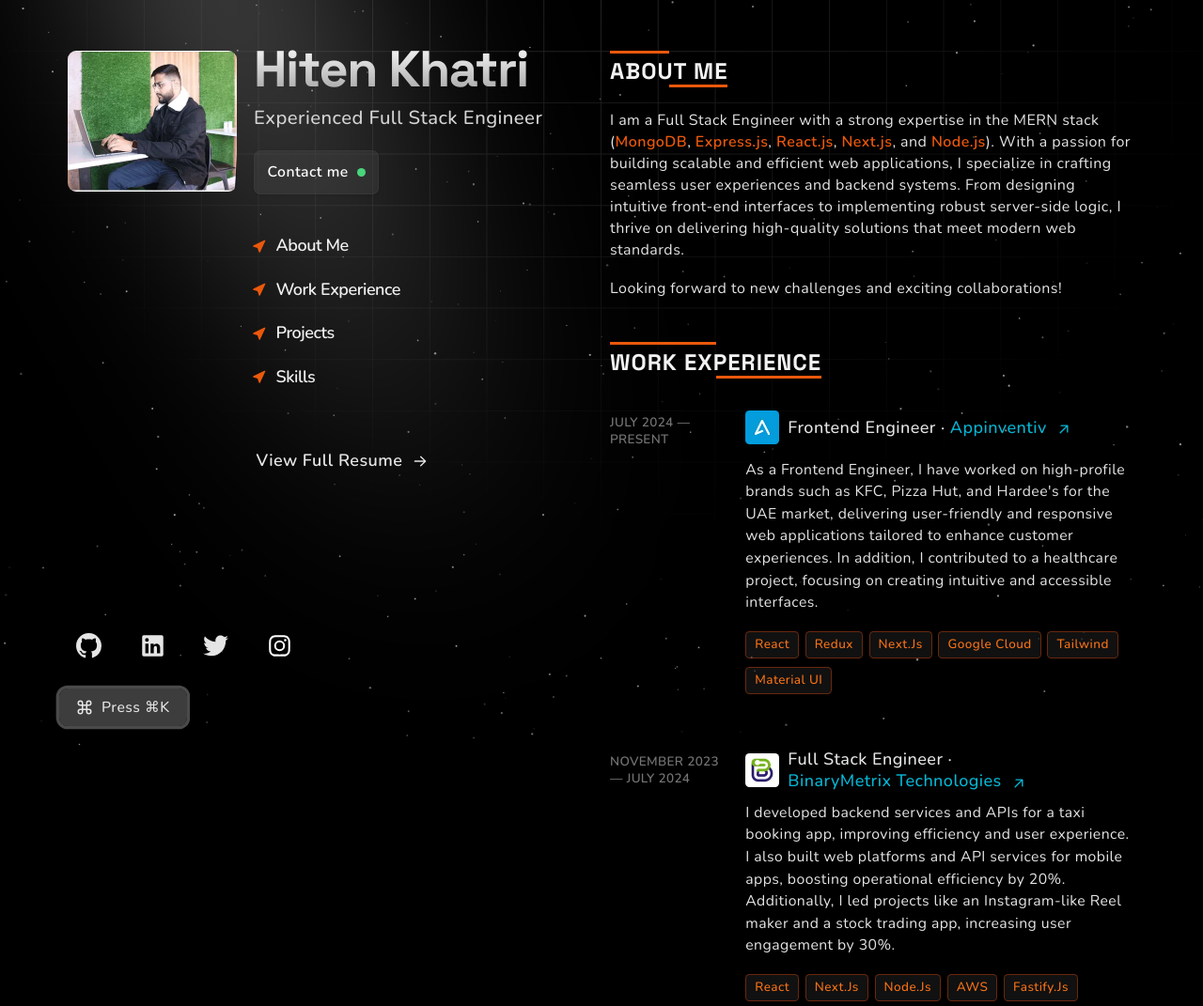
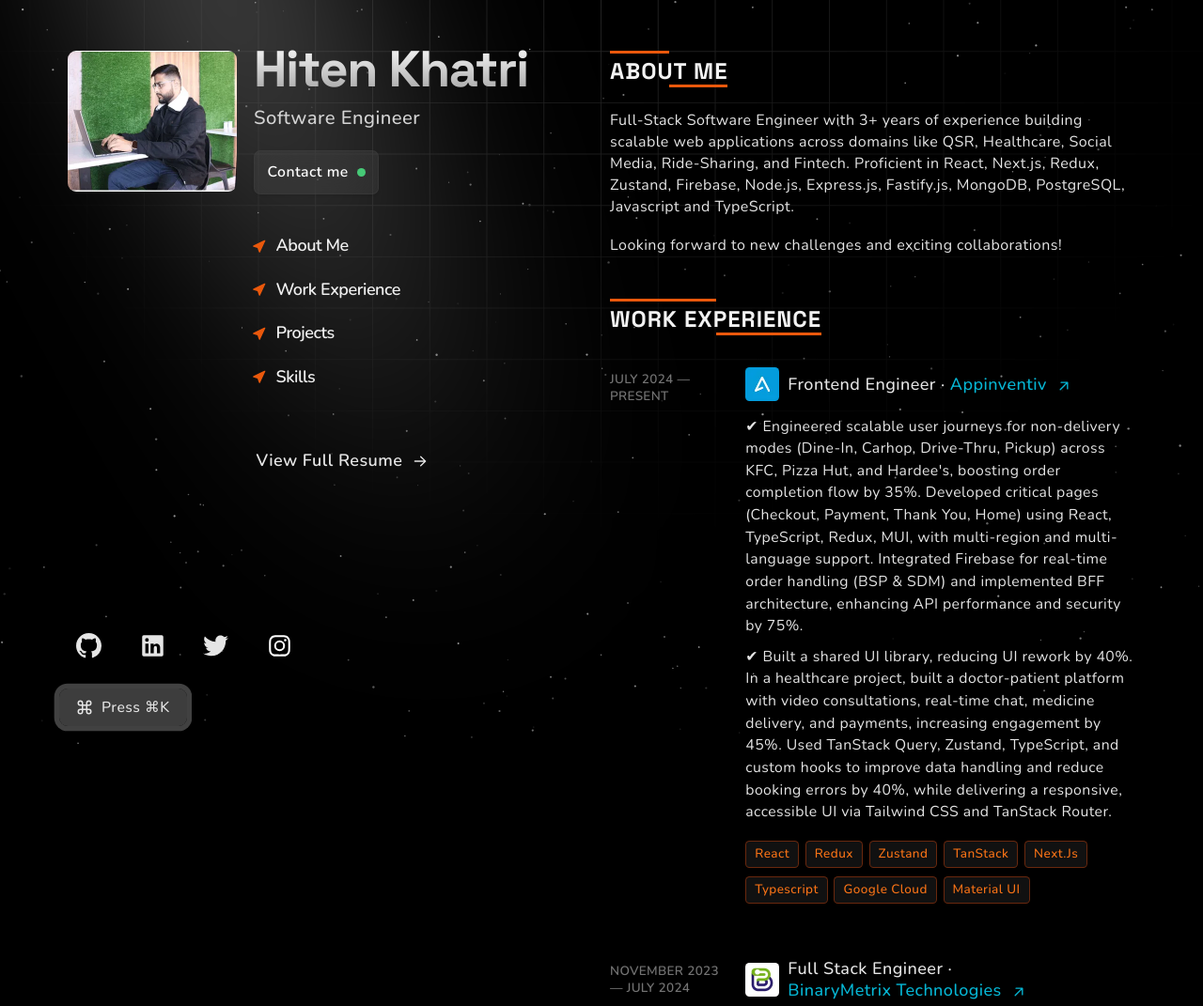
Before and after one commit to hiten36/hiten.khatri, an Astro site: page / in a window 1280 px wide. Shown: the top 1071 px of the page at 94% size. Built offline with nearby package versions, Linux system fonts and the light colour scheme; Astro itself is replaced by a stand-in of ours.

Commit message:
Updated CV

```diff
--- a/src/components/CommandPalette.tsx
+++ b/src/components/CommandPalette.tsx
@@ -10,7 +10,7 @@
 
 const social = [
   { name: 'GitHub', href: 'https://github.com/hiten36/', icon: '⌨️' },
-  { name: 'LinkedIn', href: 'https://www.linkedin.com/in/hiten-khatri-63899b198/', icon: '💼' },
+  { name: 'LinkedIn', href: 'https://www.linkedin.com/in/hiten-khatri/', icon: '💼' },
   { name: 'Twitter', href: 'https://x.com/Hiten17424005', icon: '🐦' },
   { name: 'Resume', href: './Hiten_Khatri-CV.pdf', icon: '📄' },
 ]
--- a/src/components/experience/index.astro
+++ b/src/components/experience/index.astro
@@ -53,9 +53,15 @@
           </a>
         </div>
       </h3>
-      <p class="mt-2 text-sm leading-normal">
-        {description}
-      </p>
+      <div class="gap-2">
+        {description?.map((e)=>{
+          return (
+            <p class="mt-2 text-sm leading-normal">
+              {e}
+            </p>
+          );
+        })}
+      </div>
       {
         technologies.length && (
           <ul class="mt-2 flex flex-wrap" aria-label="Technologies used">
--- a/src/components/experience/props.ts
+++ b/src/components/experience/props.ts
@@ -3,7 +3,7 @@
   title: string;
   company: string;
   companyUrl: string;
-  description: string;
+  description: string[];
   technologies: string[];
   logo?: string;
 }
--- a/src/data/experience.ts
+++ b/src/data/experience.ts
@@ -6,14 +6,18 @@
     title: "Frontend Engineer",
     company: "Appinventiv",
     companyUrl: "https://appinventiv.com/",
-    description:
-      "As a Frontend Engineer, I have worked on high-profile brands such as KFC, Pizza Hut, and Hardee's for the UAE market, delivering user-friendly and responsive web applications tailored to enhance customer experiences. In addition, I contributed to a healthcare project, focusing on creating intuitive and accessible interfaces.",
+    description: [
+      "✔ Engineered scalable user journeys for non-delivery modes (Dine-In, Carhop, Drive-Thru, Pickup) across KFC, Pizza Hut, and Hardee's, boosting order completion flow by 35%. Developed critical pages (Checkout, Payment, Thank You, Home) using React, TypeScript, Redux, MUI, with multi-region and multi-language support. Integrated Firebase for real-time order handling (BSP & SDM) and implemented BFF architecture, enhancing API performance and security by 75%.",
+      "✔ Built a shared UI library, reducing UI rework by 40%. In a healthcare project, built a doctor-patient platform with video consultations, real-time chat, medicine delivery, and payments, increasing engagement by 45%. Used TanStack Query, Zustand, TypeScript, and custom hooks to improve data handling and reduce booking errors by 40%, while delivering a responsive, accessible UI via Tailwind CSS and TanStack Router."
+    ],
     technologies: [
       "React",
       "Redux",
+      "Zustand",
+      "TanStack",
       "Next.Js",
+      "Typescript",
       "Google Cloud",
-      "Tailwind",
       "Material UI"
     ],
     logo: "/logos/appinventiv.webp",
@@ -23,8 +27,11 @@
     title: "Full Stack Engineer",
     company: "BinaryMetrix Technologies",
     companyUrl: "https://www.binarymetrix.com/",
-    description:
-      "I developed backend services and APIs for a taxi booking app, improving efficiency and user experience. I also built web platforms and API services for mobile apps, boosting operational efficiency by 20%. Additionally, I led projects like an Instagram-like Reel maker and a stock trading app, increasing user engagement by 30%.",
+    description: [
+      "✔ Built scalable backend services and APIs using Node.js, Express.js, and PostgreSQL for a ride-sharing platform, enabling real-time ride matching, fare estimation, and trip scheduling. Designed an admin panel with React, Redux, and TypeScript for managing drivers, trips, and zones, improving operational handling speed by 35% and reducing trip delays by 28%. Integrated Firebase for real-time updates, dynamic pricing, geofencing, and reporting, cutting support tickets by 22% and increasing trip completions by 18%, while server optimizations improved response times by 40% under high load.",
+      "✔ Built a full-stack, video-centric social media PWA with Next.js, Zustand, React Query, and TypeScript, offering offline support and fast routing. Added features like live voice translation (Deepgram API), 100ms live streaming, and FFmpeg-based video editing, boosting user engagement by 40% and reducing bounce rate by 33%. Performance enhancements via private routes, HOCs, and caching strategies improved FCP by 1.2s, enhancing UX on slow networks.",
+      "✔ Engineered a real-time stock trading platform with features such as live market feeds, candle charts, watchlists, and trade execution, improving trading speed by 40% over legacy apps. Integrated WebSockets, TradingView, and Recharts for dynamic updates, with secure role-based authentication, 2FA, and admin dashboards, achieving 99.9% uptime and onboarding 500+ active traders in the first quarter."
+    ],
     technologies: [
       "React",
       "Next.Js",
@@ -39,50 +46,15 @@
     logo: "/logos/binarymetrix_technologies_logo.webp",
   },
   {
-    dates: "January 2022 — August 2023",
-    title: "Full Stack Engineer",
-    company: "Stacknexo LLP",
-    companyUrl: "https://www.aspirehive.com/",
-    description:
-      "Built a custom backend panel with a block text editor and Grammarly integration for content creators, enhancing content accuracy by 40%. Additionally, I developed a heartbeat API, web-socket, Google Authenticator, ChatBot, and email OTP verification, improving security and user interaction by 50%.",
-    technologies: [
-      "React",
-      "Next.Js",
-      "Node.Js",
-      "Chatbot",
-      "Azure",
-      "MongoDB",
-      "Tailwind",
-      "Express.Js",
-      "GraphQL"
-    ],
-    logo: "/logos/aspirehive_logo.webp",
-  },
-  {
-    dates: "September 2021 — December 2021",
-    title: "Full Stack Engineer",
-    company: "Kushel Digi Solution",
-    companyUrl: "https://www.kusheldigi.com/",
-    description:
-      "Contributed to projects like an HR Management System, E-Commerce platform, and Hospital Management System, improving overall efficiency by 25%. I also translated Figma designs into functional web interfaces, reducing development time by 15%.",
-    technologies: [
-      "React",
-      "Next.Js",
-      "Node.Js",
-      "Figma",
-      "MongoDB",
-      "Tailwind",
-      "Express.Js",
-    ],
-    logo: "/logos/kds.webp",
-  },
-  {
-    dates: "Febuary 2021 — August 2021",
+    dates: "January 2022 — September 2023",
     title: "Full Stack Engineer",
     company: "Xamnation",
     companyUrl: "https://www.xamnation.com/",
-    description:
-      "Developed an E-Learning platform with a robust backend, leading to an 80% increase in student engagement. I also led a team of six, managing workflows and deadlines effectively, ensuring 100% on-time project delivery.",
+    description: [
+      "✔ Built a blog system for the frontend dynamic content interactions. Tech stack includes Node.js, Express, MongoDB with nested comment/reply schemas, boosting engagement by 80% and traffic by 55%. Developed React-based admin panel with RESTful APIs for CRUD, streamlining user management. Led six-person Scrum team, achieving 100% on-time delivery.",
+      "✔ Developed an E-Learning platform using Node.js, Express, PostgreSQL, WebSocket for real-time quiz APIs, Redis for caching, AWS S3 for content storage, and React for interactive UI, integrating JWT for secure authentication and Docker for deployment, increasing student engagement by 80%.",
+      "✔ Developed a backend panel for quiz content writers. Tech stack includes TypeScript, CKEditor, along with Grammarly API improving content accuracy by 40%. Implemented heartbeat API, WebSocket, Google Authenticator, Dialogflow ChatBot, email OTP with Node.js, Redis, enhancing security and interaction by 50%."
+    ],
     technologies: [
       "React",
       "Next.Js",
@@ -94,22 +66,4 @@
     ],
     logo: "/logos/xamnation.webp"
   },
-  {
-    dates: "August 2020 — January 2021",
-    title: "Full Stack Engineer",
-    company: "Krishak Veda LLP",
-    companyUrl: "https://www.f6s.com/company/krishak-veda",
-    description:
-      "Developed and implemented a robust blog system with comment and reply functionality, increasing website engagement by 80% and boosting organic traffic by 55%. Also designed and integrated admin panels, streamlining operations and improving user management.",
-    technologies: [
-      "React",
-      "Next.Js",
-      "Node.Js",
-      "Figma",
-      "MongoDB",
-      "Tailwind",
-      "Express.Js",
-    ],
-    logo: "/logos/krishakveda.webp"
-  }
 ];
--- a/src/data/socials.ts
+++ b/src/data/socials.ts
@@ -11,7 +11,7 @@
   },
   {
     name: "Linkedin",
-    url: "https://www.linkedin.com/in/hiten-khatri-63899b198/",
+    url: "https://www.linkedin.com/in/hiten-khatri/",
     icon: IconLinkedin,
   },
   {
--- a/src/pages/index.astro
+++ b/src/pages/index.astro
@@ -19,7 +19,7 @@
   "url": "https://hitenkhatri.vercel.app/",
   "sameAs": [
     "https://github.com/hiten36/",
-    "https://www.linkedin.com/in/hiten-khatri-63899b198/",
+    "https://www.linkedin.com/in/hiten-khatri/",
     "https://x.com/Hiten17424005",
     "https://www.instagram.com/hiten_khatri/"
   ],
@@ -34,7 +34,7 @@
 };
 ---
 
-<Layout title="Hiten Khatri | Full Stack Engineer">
+<Layout title="Hiten Khatri | Full Stack Software Engineer">
   <script type="application/ld+json" set:html={JSON.stringify(structuredData)} />
 
   <div class="relative hero z-10">
@@ -86,7 +86,7 @@
                 <h2
                   class="mt-2 text-sm lg:text-lg font-medium text-neutral-300"
                 >
-                  Experienced Full Stack Engineer
+                  Software Engineer
                 </h2>
 
                 <div id="desktop-contact">
@@ -262,38 +262,7 @@
 
             <div class="mb-4 space-y-4 text-[16px]" style="line-height: 23px;">
               <p>
-                I am a Full Stack Engineer with a strong expertise in the MERN
-                stack (<a
-                  href="https://www.mongodb.com/"
-                  target="_blank"
-                  rel="noreferrer"
-                  class="text-orange-600 font-semibold">MongoDB</a
-                >, <a
-                  href="https://expressjs.com/"
-                  target="_blank"
-                  rel="noreferrer"
-                  class="text-orange-600 font-semibold">Express.js</a
-                >, <a
-                  href="https://react.dev/"
-                  target="_blank"
-                  rel="noreferrer"
-                  class="text-orange-600 font-semibold">React.js</a
-                >, <a
-                  href="https://nextjs.org/"
-                  target="_blank"
-                  rel="noreferrer"
-                  class="text-orange-600 font-semibold">Next.js</a
-                >, and <a
-                  href="https://nodejs.org/en"
-                  target="_blank"
-                  rel="noreferrer"
-                  class="text-orange-600 font-semibold">Node.js</a
-                >). With a passion for building scalable and efficient web
-                applications, I specialize in crafting seamless user experiences
-                and backend systems. From designing intuitive front-end
-                interfaces to implementing robust server-side logic, I thrive on
-                delivering high-quality solutions that meet modern web
-                standards.
+                Full-Stack Software Engineer with 3+ years of experience building scalable web applications across domains like QSR, Healthcare, Social Media, Ride-Sharing, and Fintech. Proficient in React, Next.js, Redux, Zustand, Firebase, Node.js, Express.js, Fastify.js, MongoDB, PostgreSQL, Javascript and TypeScript.
               </p>
 
               <p>
```
Also changed, not shown: 1 other file.
